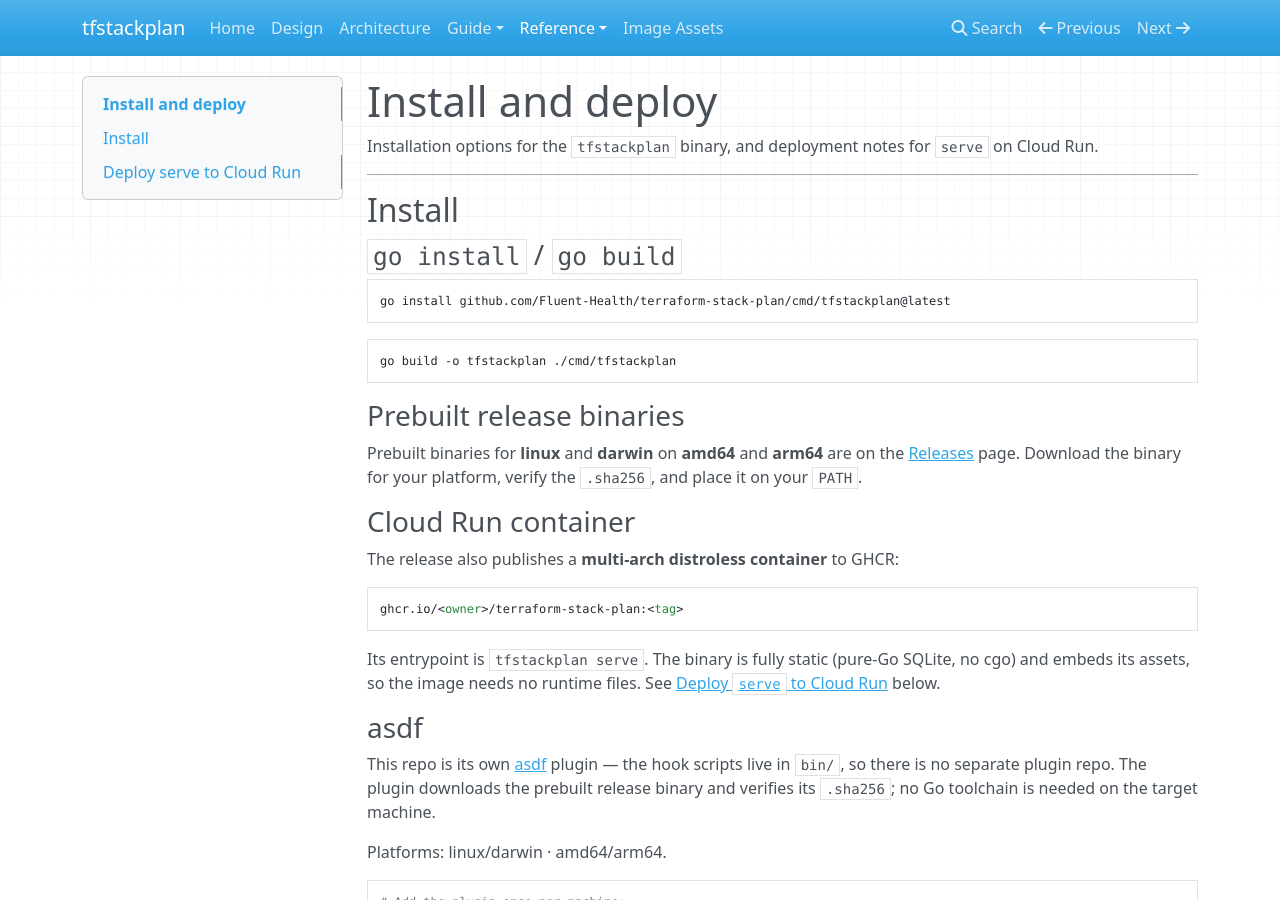
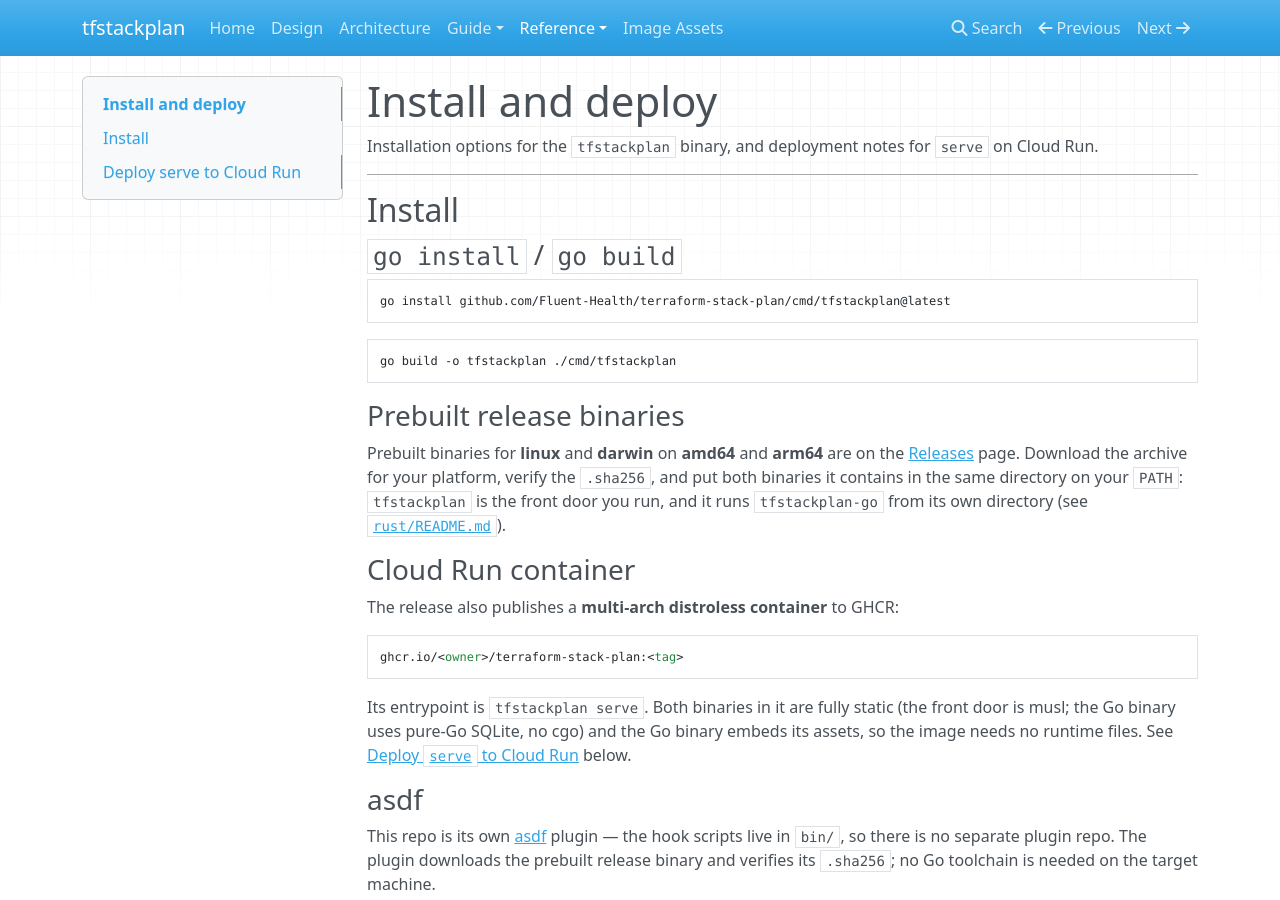
Before and after one commit to Fluent-Health/terraform-stack-plan, an MkDocs documentation site: the page built from docs/reference/install-and-deploy.md, in a window 1280 px wide and 900 px high. Built offline with MkDocs 1.6.1, drawn with Linux system fonts in a browser that asks for light colours; nearby versions of some CDN libraries.

Commit message:
build(release): ship the Rust front door next to the Go binary
Every release archive now holds tfstackplan (the Rust front door) and
tfstackplan-go side by side, with the same archive and checksum names. The
front door is built with cargo-zigbuild for all six targets on one Linux
runner; Linux builds target musl so the binary is static and runs on
distroless static.

Nothing is uploaded until a smoke job runs the linux/amd64 archive and the
release image with -version and checks the release tag. cargo deny gates
the build. Both Dockerfiles ship /usr/local/bin/tfstackplan (Rust) and
/usr/local/bin/tfstackplan-go with the entrypoint unchanged, and the asdf
install hook copies both binaries. Actions are pinned to commit SHAs and
tools to exact versions.

Co-Authored-By: Claude Opus 5.5 <noreply@anthropic.com>

````diff
--- a/docs/reference/install-and-deploy.md
+++ b/docs/reference/install-and-deploy.md
@@ -21,8 +21,10 @@ go build -o tfstackplan ./cmd/tfstackplan
 
 Prebuilt binaries for **linux** and **darwin** on **amd64** and **arm64** are
 on the [Releases](https://github.com/Fluent-Health/terraform-stack-plan/releases)
-page. Download the binary for your platform, verify the `.sha256`, and place
-it on your `PATH`.
+page. Download the archive for your platform, verify the `.sha256`, and put
+both binaries it contains in the same directory on your `PATH`: `tfstackplan`
+is the front door you run, and it runs `tfstackplan-go` from its own directory
+(see [`rust/README.md`](../../rust/README.md)).
 
 ### Cloud Run container
 
@@ -32,8 +34,9 @@ The release also publishes a **multi-arch distroless container** to GHCR:
 ghcr.io/<owner>/terraform-stack-plan:<tag>
 ```
 
-Its entrypoint is `tfstackplan serve`. The binary is fully static (pure-Go
-SQLite, no cgo) and embeds its assets, so the image needs no runtime files.
+Its entrypoint is `tfstackplan serve`. Both binaries in it are fully static
+(the front door is musl; the Go binary uses pure-Go SQLite, no cgo) and the Go
+binary embeds its assets, so the image needs no runtime files.
 See [Deploy `serve` to Cloud Run](#deploy-serve-to-cloud-run) below.
 
 ### asdf
````
Also changed, not shown: docs/DESIGN.md (+6 -1 lines), rust/DECISIONS.md (+18 -0 lines), 6 other files.
